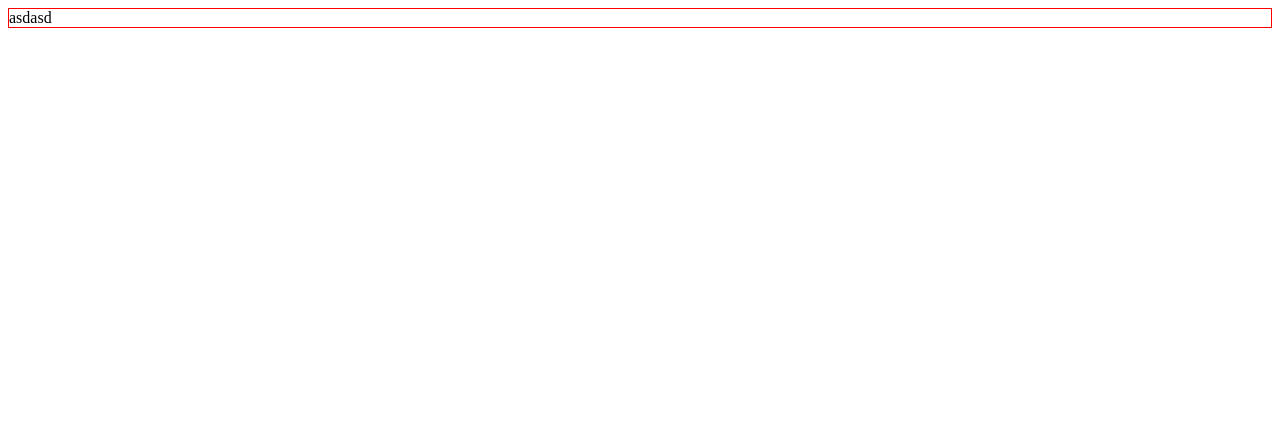
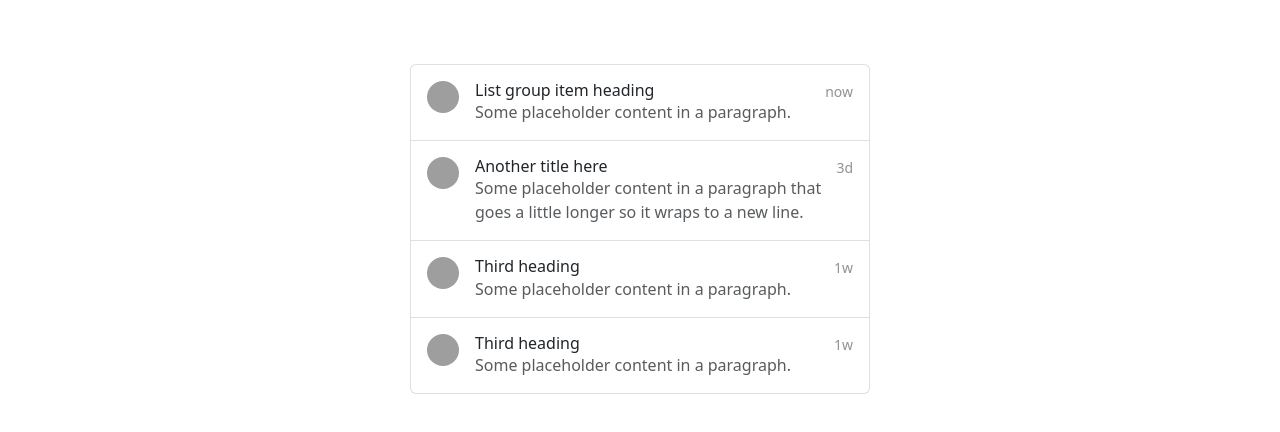
Before and after one commit to FukudaMiyasato/fukudamiyasato.github.io, a website: page index.html in a window 1280 px wide. Drawn offline with nearby package versions, Linux system fonts and the light colour scheme; grey boxes are pictures that could not be loaded.

Commit message:
boots trap

```diff
--- a/index.html
+++ b/index.html
@@ -5,9 +5,60 @@
     <meta http-equiv="X-UA-Compatible" content="IE=edge">
     <meta name="viewport" content="width=device-width, initial-scale=1.0">
     <title>fukudamiyasato</title>
+    <link rel="stylesheet" href="https://cdn.jsdelivr.net/npm/bootstrap@5.2.0/dist/css/bootstrap.min.css">
+    <link rel="stylesheet" href="./src/css/stl.css">
 </head>
-<body>
-    <div class="container" style="border: solid 1px red;">asdasd</div>
+<body cz-shortcut-listen="true">
 
+
+    <div class="list-group w-auto">
+        <a href="#" class="list-group-item list-group-item-action d-flex gap-3 py-3" aria-current="true">
+          <img src="https://github.com/twbs.png" alt="twbs" class="rounded-circle flex-shrink-0" width="32" height="32">
+          <div class="d-flex gap-2 w-100 justify-content-between">
+            <div>
+              <h6 class="mb-0">List group item heading</h6>
+              <p class="mb-0 opacity-75">Some placeholder content in a paragraph.</p>
+            </div>
+            <small class="opacity-50 text-nowrap">now</small>
+          </div>
+        </a>
+        <a href="#" class="list-group-item list-group-item-action d-flex gap-3 py-3" aria-current="true">
+          <img src="https://github.com/twbs.png" alt="twbs" class="rounded-circle flex-shrink-0" width="32" height="32">
+          <div class="d-flex gap-2 w-100 justify-content-between">
+            <div>
+              <h6 class="mb-0">Another title here</h6>
+              <p class="mb-0 opacity-75">Some placeholder content in a paragraph that goes a little longer so it wraps to a new line.</p>
+            </div>
+            <small class="opacity-50 text-nowrap">3d</small>
+          </div>
+        </a>
+        <a href="#" class="list-group-item list-group-item-action d-flex gap-3 py-3" aria-current="true">
+          <img src="https://github.com/twbs.png" alt="twbs" class="rounded-circle flex-shrink-0" width="32" height="32">
+          <div class="d-flex gap-2 w-100 justify-content-between">
+            <div>
+              <h6 class="mb-0">Third heading</h6>
+              <p class="mb-0 opacity-75">Some placeholder content in a paragraph.</p>
+            </div>
+            <small class="opacity-50 text-nowrap">1w</small>
+          </div>
+        </a>
+
+        <a href="#" class="list-group-item list-group-item-action d-flex gap-3 py-3" aria-current="true">
+            <img src="https://github.com/twbs.png" alt="twbs" class="rounded-circle flex-shrink-0" width="32" height="32">
+            <div class="d-flex gap-2 w-100 justify-content-between">
+              <div>
+                <h6 class="mb-0">Third heading</h6>
+                <p class="mb-0 opacity-75">Some placeholder content in a paragraph.</p>
+              </div>
+              <small class="opacity-50 text-nowrap">1w</small>
+            </div>
+          </a>
+      </div>
+
+
+
+        <!-- scripts -->
+      <script src="https://cdn.jsdelivr.net/npm/bootstrap@5.2.0/dist/js/bootstrap.bundle.min.js"></script>
+      <script src="./src/js/main.js"></script>
 </body>
 </html>
--- /dev/null
+++ b/package.json
@@ -0,0 +1,5 @@
+{
+  "dependencies": {
+    "bootstrap-icons": "^1.9.1"
+  }
+}
--- /dev/null
+++ b/src/css/stl.css
@@ -0,0 +1,5 @@
+
+.list-group{
+    max-width: 460px;
+    margin: 4rem auto;
+}
```
Also changed, not shown: README.md, src/js/main.js (added), 2 other files.
